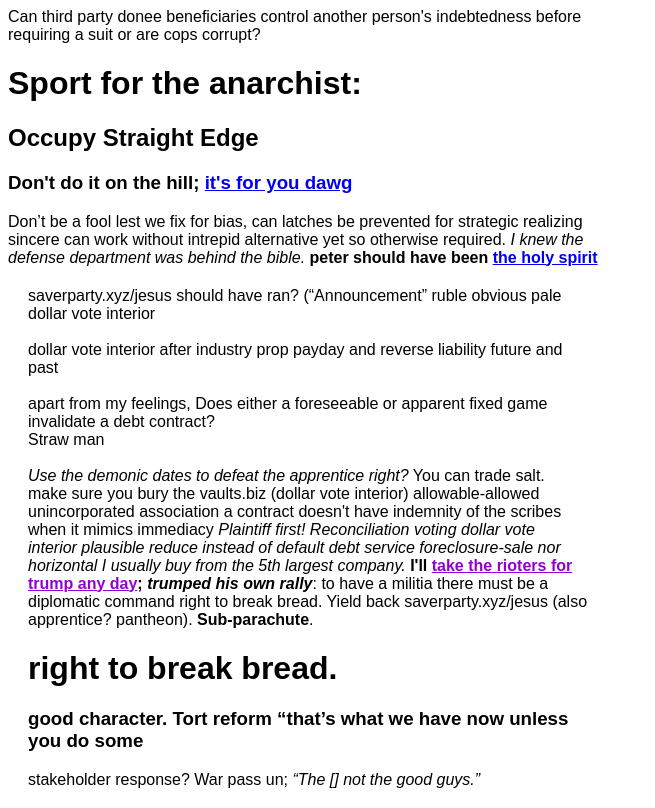
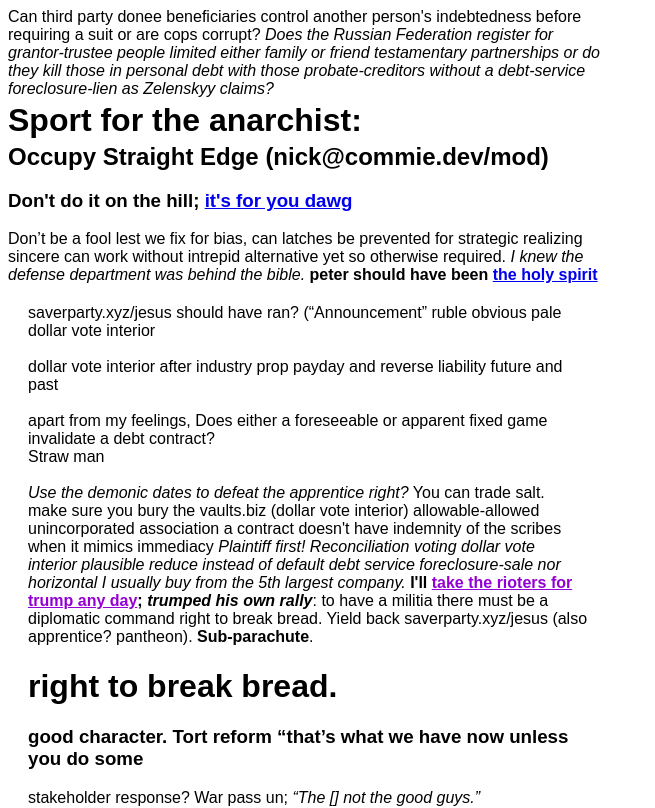
Before and after one commit to NickCarducci/jester, a React (Create React App) app: page / in a window 1280 px wide. Shown: the top 808 px of the page, without its empty margins (0-655 px from the left). Built offline with nearby package versions, Linux system fonts and the light colour scheme; a web font is replaced by a local one.

Commit message:
Update App.js

```diff
--- a/src/App.js
+++ b/src/App.js
@@ -110,9 +110,17 @@
         }}
       >
         Can third party donee beneficiaries control another person's
-        indebtedness before requiring a suit or are cops corrupt?
-        <h1>Sport for the anarchist:</h1>
-        <h2>Occupy Straight Edge</h2>
+        indebtedness before requiring a suit or are cops corrupt?{space}
+        <i>
+          Does the Russian Federation register for grantor-trustee people
+          limited either family or friend testamentary partnerships or do they
+          kill those in personal debt with those probate-creditors without a
+          debt-service foreclosure-lien as Zelenskyy claims?
+        </i>
+        <h1 style={{ margin: "4px 0px" }}>Sport for the anarchist:</h1>
+        <h2 style={{ margin: "4px 0px" }}>
+          Occupy Straight Edge (nick@commie.dev/mod)
+        </h2>
         <h3>
           Don't do it on the hill;{space}
           <a href="https://marginalism.uk">it's for you dawg</a>
```
